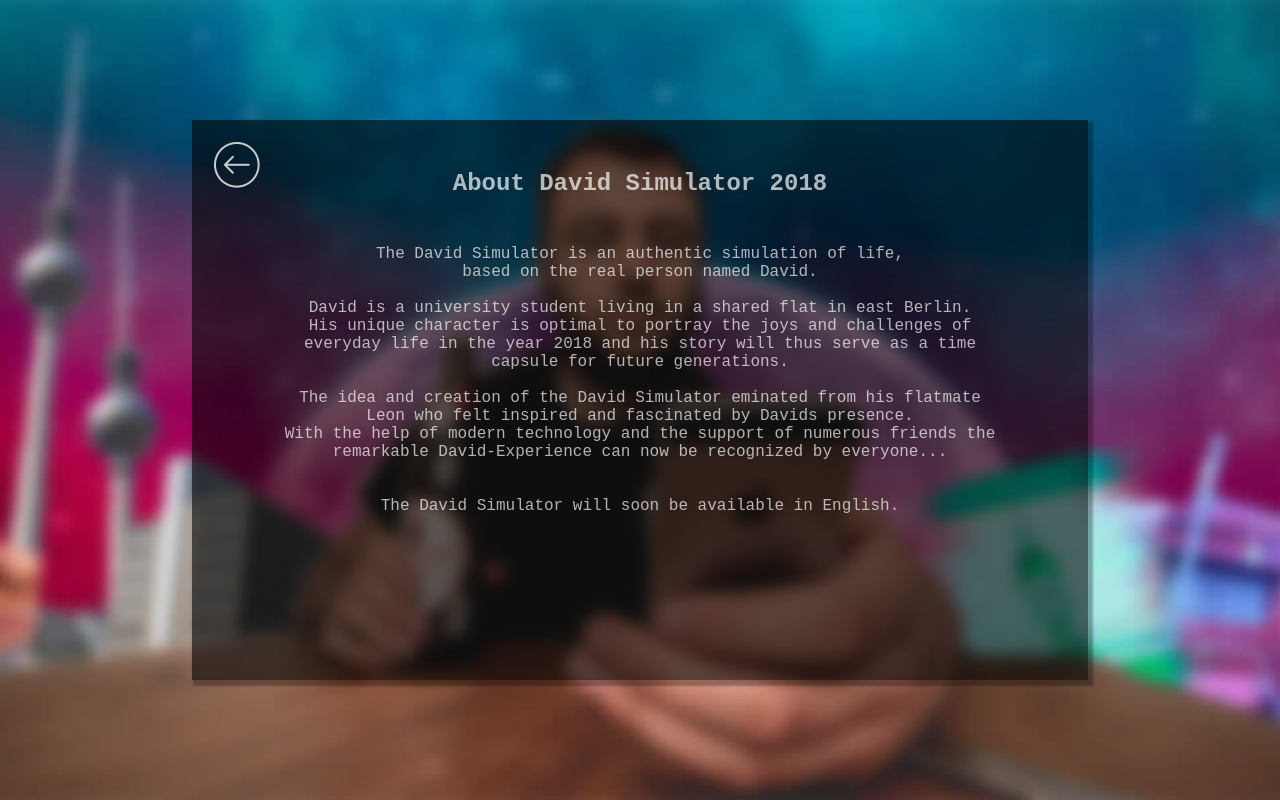
After one commit to leonvdb/david_simulator, a Flask app: page /about in a window 1280 px wide. The commit adds this page. Run offline with Flask 2, Linux system fonts and the light colour scheme; parts of the project's set-up code (start-up, migrations or seed data) failed here and were passed over.

Commit message:
Added about page

```diff
--- a/app.py
+++ b/app.py
@@ -115,6 +115,9 @@ def game():
             session['data_dict'] = data_dict
         return redirect(url_for("game"))
 
+@app.route("/about", methods=['GET', 'POST'])
+def about():
+    return render_template('about.html')
 
 app.secret_key = secrets.secret_app_key
 
--- a/static/css/style.css
+++ b/static/css/style.css
@@ -155,3 +155,36 @@ border-style: none;
     padding: 1em;
     border: 1px solid white;
 }
+
+.about-container {
+    background-color: rgba(0, 0, 0, 0.582);
+    width: 70%;
+    height: 70%;
+    position: absolute;
+    top: 15%;
+    left: 15%;
+    box-shadow: 3px 4px 2px 2px rgba(0, 0, 0, 0.3);
+    text-align: center;
+}
+
+.about-container img {
+   margin: 20px;
+   position: absolute;
+   left: 0px;
+
+}
+.about-container h2 {
+    margin-top: 50px;
+}
+
+.about-container p {
+    margin: 10px;
+}
+
+.about-container p, .about-container h2 {
+
+    color:  rgba(255, 254, 254, 0.692);
+    font-family: 'Courier New', Courier, monospace;
+    display: inline-block;
+    max-width: 80%;
+}
--- /dev/null
+++ b/templates/about.html
@@ -0,0 +1,53 @@
+<!Doctype html>
+<html>
+
+<head>
+    <title>David Simulator</title>
+    <link rel="stylesheet" type="text/css " href="{{ url_for('static', filename='css/style.css') }}">
+    <style>
+        body,
+        html {
+            height: 100%;
+            margin: 0%;
+            width: 100%;
+        }
+
+
+        .bg {
+            background-image: url("/static/images/index_blur.jpg");
+            background-color: grey;
+            height: 100%;
+            width: 100%;
+            background-position: center;
+            background-repeat: no-repeat;
+            background-size: cover;
+        }
+    </style>
+</head>
+<Body>
+    <div class=bg>
+        <div class="about-container">
+        <a href="/"><img src="/static/icons/back.png"></a>
+        <h2>About David Simulator 2018</h2><br>
+        <br>
+        <p>The David Simulator is an authentic simulation of life, <br> based on the real person named David. <br>
+            <br>
+            David is a university student living in a shared flat in east Berlin. <br>
+            His unique character
+            is optimal to portray the joys and challenges of everyday life in the year 2018 and his story will thus serve as
+            a time capsule for future generations. <br>
+            <br>
+            The idea and creation of the David Simulator eminated from his flatmate Leon who felt inspired
+            and fascinated by Davids presence. <br>
+            With the help of modern technology and the support of numerous friends the remarkable David-Experience
+            can now be recognized by everyone... <br>
+            <br>
+            <br>
+            The David Simulator will soon be available in English.
+
+        </p>
+    </div>
+    </div>
+</Body>
+
+</html>
```
Also changed, not shown: static/icons/back.png (added), static/images/index_blur.jpg (added).
